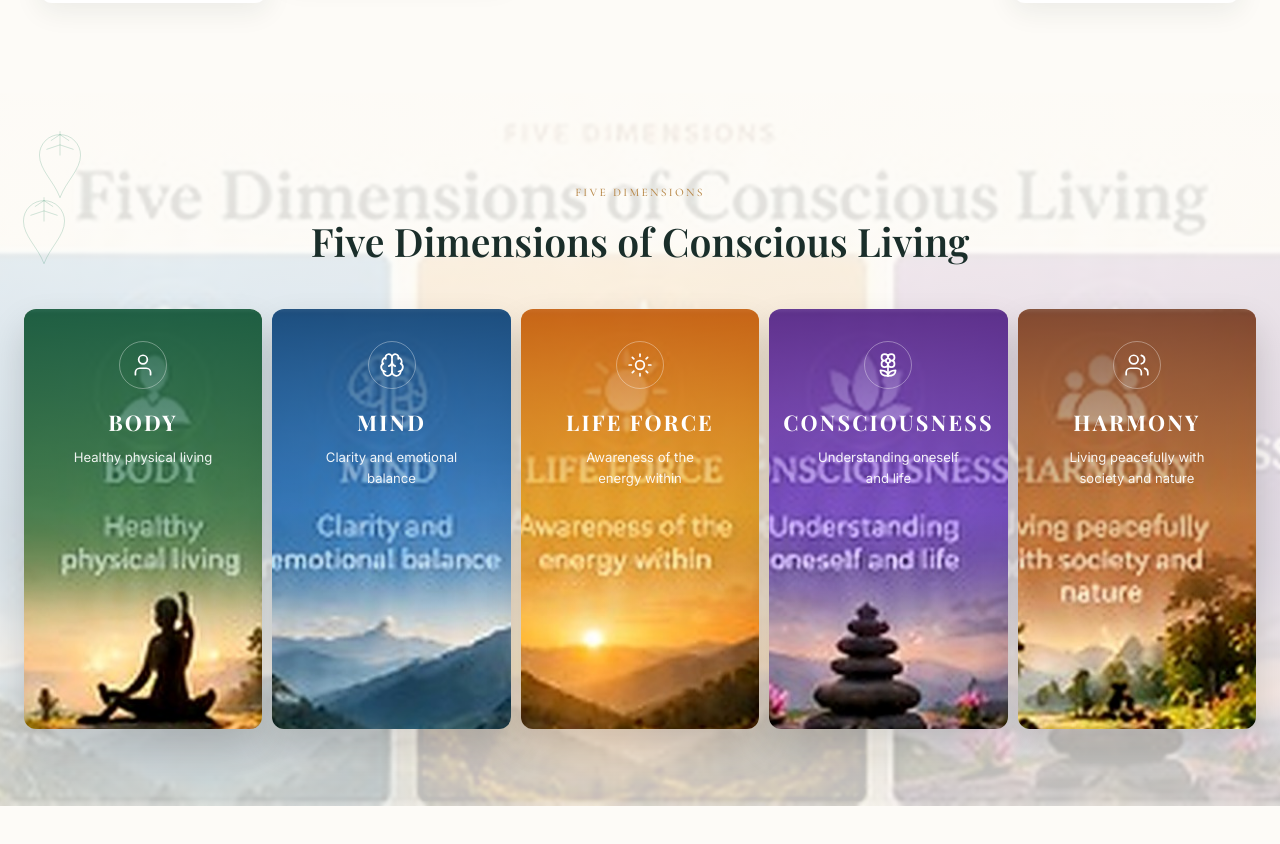
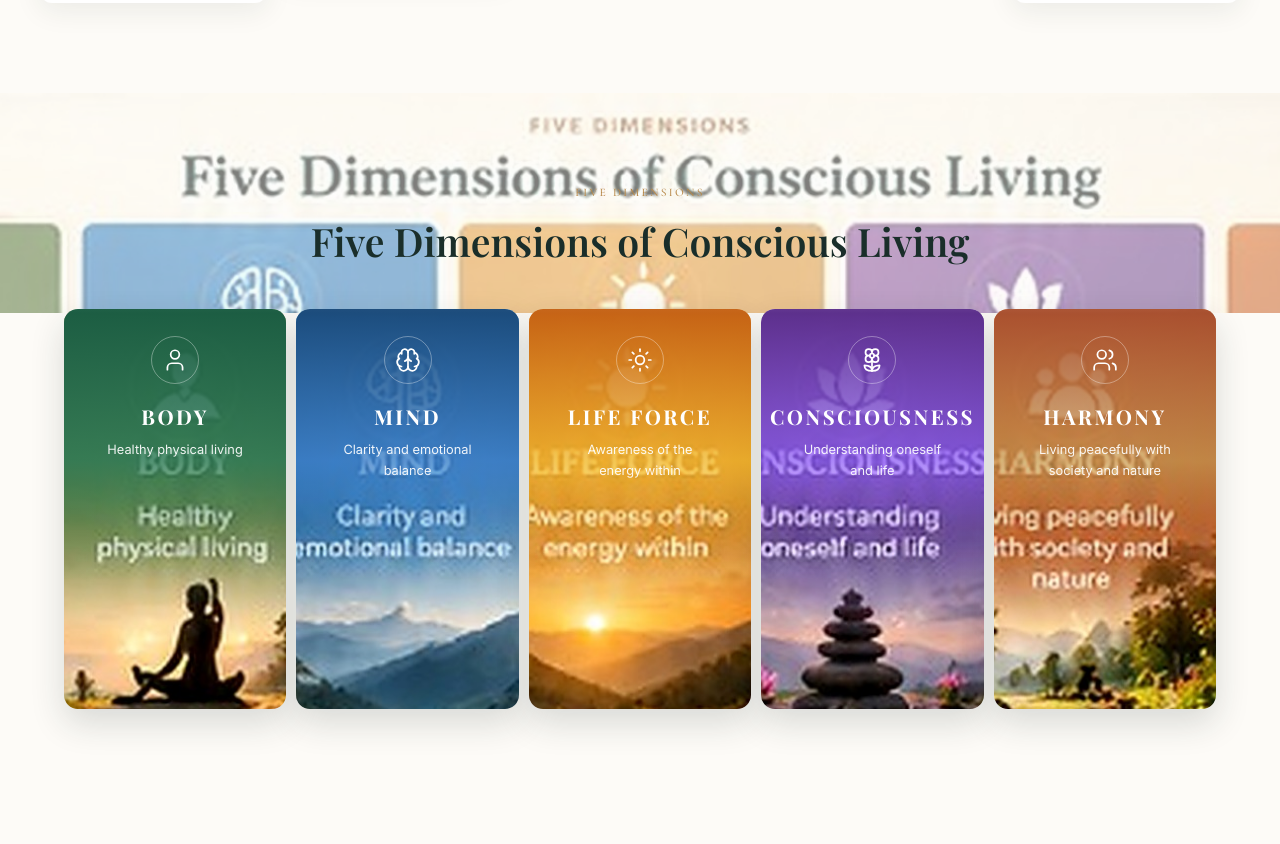
Before and after one commit to Deepankarthikeyan/SVTnew, a React (Vite) app: page / in a window 1280 px wide. Shown: the part 1948-2792 px from the top of the page. Built offline with nearby package versions, Linux system fonts and the light colour scheme.

Commit message:
Fix dimensions overlay, add brand logo, separate footer stacking
Use user logo PNG in nav and footer; scenery-only dimensions background;
refine dimension card gradients and z-index so cards match mockup.

Co-authored-by: Deepankarthikeyan <Deepankarthikeyan@users.noreply.github.com>

```diff
--- /dev/null
+++ b/src/components/BrandLogo.tsx
@@ -0,0 +1,17 @@
+type BrandLogoProps = {
+  className?: string
+  variant?: 'default' | 'footer'
+}
+
+export function BrandLogo({ className = '', variant = 'default' }: BrandLogoProps) {
+  return (
+    <img
+      src="/images/brand-logo.png"
+      alt="Vethathiri Maharishi Spiritual Village"
+      className={`brand-logo brand-logo--${variant} ${className}`.trim()}
+      width={variant === 'footer' ? 280 : 240}
+      height={variant === 'footer' ? 72 : 62}
+      decoding="async"
+    />
+  )
+}
--- a/src/components/Footer.tsx
+++ b/src/components/Footer.tsx
@@ -1,9 +1,10 @@
+import { BrandLogo } from './BrandLogo'
+
 export function Footer() {
   return (
     <footer className="site-footer">
       <div className="container site-footer__inner">
-        <img src="/logo-emblem.svg" alt="" width={40} height={40} />
-        <p>Vethathiri Maharishi Spiritual Village</p>
+        <BrandLogo variant="footer" />
         <p className="site-footer__tag">Know Yourself · Understand Life · Live in Harmony</p>
         <p className="site-footer__copy">© {new Date().getFullYear()} Spiritual Based Life Living</p>
       </div>
--- a/src/components/Navbar.tsx
+++ b/src/components/Navbar.tsx
@@ -2,6 +2,7 @@ import { motion, useMotionValueEvent, useScroll } from 'framer-motion'
 import { useState } from 'react'
 import { useEnquire } from '../context/EnquireContext'
 import { navLinks, type NavLink } from '../data/content'
+import { BrandLogo } from './BrandLogo'
 
 type NavbarProps = {
   activeSection: string
@@ -28,11 +29,7 @@ export function Navbar({ activeSection, links = navLinks, transparentOnTop = fal
     >
       <div className="container nav__inner">
         <a className="nav__brand" href="#home">
-          <img src="/mockup/logo-crop.png" alt="" className="nav__emblem" width={44} height={44} />
-          <span className="nav__brand-text">
-            <strong>Vethathiri Maharishi</strong>
-            <small>Spiritual Village</small>
-          </span>
+          <BrandLogo className="nav__logo-full" />
         </a>
 
         <button
--- a/src/components/sections/DimensionsSection.tsx
+++ b/src/components/sections/DimensionsSection.tsx
@@ -1,20 +1,23 @@
 import { dimensions } from '../../data/content'
 import { DimensionCard } from '../cards/DimensionCard'
-import { BotanicalDecor } from '../BotanicalDecor'
 import { SectionHeading } from '../SectionHeading'
 import { StaggerItem, StaggerReveal } from '../RevealOnScroll'
 
 export function DimensionsSection() {
   return (
     <section id="dimensions" className="section section--dimensions">
-      <BotanicalDecor position="top-left" />
-      <BotanicalDecor position="top-right" />
-      <div className="container">
-        <SectionHeading eyebrow="Five Dimensions" title="Five Dimensions of Conscious Living" align="center" />
+      <div className="dimensions-scenery" aria-hidden="true" />
+      <div className="container dimensions-head">
+        <SectionHeading
+          eyebrow="Five Dimensions"
+          title="Five Dimensions of Conscious Living"
+          align="center"
+        />
       </div>
+      <div className="dimensions-row-wrap">
         <StaggerReveal className="dimensions-row">
           {dimensions.map((dim) => (
-          <StaggerItem key={dim.key}>
+            <StaggerItem key={dim.key} className="dimensions-row__item">
               <DimensionCard
                 keyLabel={dim.key}
                 subtitle={dim.subtitle}
@@ -25,6 +28,7 @@ export function DimensionsSection() {
             </StaggerItem>
           ))}
         </StaggerReveal>
+      </div>
     </section>
   )
 }
--- a/src/components/sections/HeroSection.tsx
+++ b/src/components/sections/HeroSection.tsx
@@ -48,7 +48,7 @@ export function HeroSection() {
 
       <div className="hero__ribbon">
         <div className="container hero__tagline">
-          <img src="/mockup/logo-crop.png" alt="" width={26} height={26} className="hero__tagline-logo" />
+          <img src="/images/brand-logo.png" alt="" width={120} height={32} className="hero__tagline-logo" />
           <span>Know Yourself</span>
           <span className="hero__tagline-dot" aria-hidden="true">·</span>
           <span>Understand Life</span>
--- a/src/data/content.ts
+++ b/src/data/content.ts
@@ -83,35 +83,35 @@ export const dimensions = [
   {
     key: 'BODY',
     subtitle: 'Healthy physical living',
-    gradient: 'linear-gradient(180deg, rgba(26, 92, 66, 0.94) 0%, rgba(45, 122, 88, 0.55) 48%, transparent 72%)',
+    gradient: 'linear-gradient(180deg, rgba(26, 92, 66, 0.98) 0%, rgba(45, 122, 88, 0.82) 38%, rgba(45, 122, 88, 0.2) 55%, transparent 68%)',
     icon: 'body',
     image: '/images/exact/dimension-1.jpg',
   },
   {
     key: 'MIND',
     subtitle: 'Clarity and emotional balance',
-    gradient: 'linear-gradient(180deg, rgba(26, 74, 122, 0.94) 0%, rgba(61, 126, 200, 0.5) 48%, transparent 72%)',
+    gradient: 'linear-gradient(180deg, rgba(26, 74, 122, 0.98) 0%, rgba(61, 126, 200, 0.78) 38%, rgba(61, 126, 200, 0.18) 55%, transparent 68%)',
     icon: 'mind',
     image: '/images/exact/dimension-2.jpg',
   },
   {
     key: 'LIFE FORCE',
     subtitle: 'Awareness of the energy within',
-    gradient: 'linear-gradient(180deg, rgba(196, 95, 18, 0.92) 0%, rgba(240, 180, 41, 0.5) 48%, transparent 72%)',
+    gradient: 'linear-gradient(180deg, rgba(196, 95, 18, 0.96) 0%, rgba(240, 180, 41, 0.75) 38%, rgba(240, 180, 41, 0.15) 55%, transparent 68%)',
     icon: 'force',
     image: '/images/exact/dimension-3.jpg',
   },
   {
     key: 'CONSCIOUSNESS',
     subtitle: 'Understanding oneself and life',
-    gradient: 'linear-gradient(180deg, rgba(90, 45, 138, 0.92) 0%, rgba(139, 92, 246, 0.48) 48%, transparent 72%)',
+    gradient: 'linear-gradient(180deg, rgba(90, 45, 138, 0.96) 0%, rgba(139, 92, 246, 0.72) 38%, rgba(139, 92, 246, 0.12) 55%, transparent 68%)',
     icon: 'consciousness',
     image: '/images/exact/dimension-4.jpg',
   },
   {
     key: 'HARMONY',
     subtitle: 'Living peacefully with society and nature',
-    gradient: 'linear-gradient(180deg, rgba(122, 69, 48, 0.9) 0%, rgba(199, 154, 82, 0.48) 48%, transparent 72%)',
+    gradient: 'linear-gradient(180deg, rgba(168, 78, 46, 0.96) 0%, rgba(199, 154, 82, 0.72) 38%, rgba(199, 154, 82, 0.12) 55%, transparent 68%)',
     icon: 'harmony',
     image: '/images/exact/dimension-5.jpg',
   },
--- a/src/index.css
+++ b/src/index.css
@@ -646,6 +646,7 @@ button {
   grid-template-columns: repeat(5, minmax(0, 1fr));
   gap: 0.65rem;
   padding: 0 clamp(0.75rem, 2vw, 1.5rem);
+  align-items: stretch;
 }
 
 .dimension-card {
@@ -677,12 +678,12 @@ button {
 
 .dimension-card__content {
   position: relative;
-  z-index: 2;
+  z-index: 3;
   display: flex;
   flex-direction: column;
   align-items: center;
-  padding: 1.75rem 1rem 1.5rem;
-  min-height: 390px;
+  padding: 1.75rem 1rem 5.5rem;
+  min-height: 0;
 }
 
 .dimension-card__glow {
--- a/src/styles/mockup-exact.css
+++ b/src/styles/mockup-exact.css
@@ -181,41 +181,95 @@ body {
   font-size: 1rem;
 }
 
-/* —— Dimensions —— */
+/* —— Brand logo —— */
+.brand-logo {
+  height: auto;
+  display: block;
+  max-width: min(240px, 50vw);
+}
+
+.brand-logo--footer {
+  max-width: min(300px, 82vw);
+}
+
+.nav__logo-full {
+  max-width: min(230px, 46vw);
+}
+
+.hero__tagline-logo {
+  max-height: 26px;
+  width: auto;
+  object-fit: contain;
+}
+
+/* —— Dimensions (mockup — no duplicate card background) —— */
 .section--dimensions {
   position: relative;
-  background: var(--bg-main) url('/images/exact/dimensions-bg.jpg') center / cover no-repeat;
-  padding-bottom: clamp(3rem, 6vw, 5rem);
+  isolation: isolate;
+  overflow: hidden;
+  background: var(--bg-main);
+  padding-bottom: clamp(3.5rem, 6vw, 5rem);
 }
 
-.section--dimensions::before {
-  content: '';
+.dimensions-scenery {
   position: absolute;
-  inset: 0;
-  background: linear-gradient(180deg, rgba(253, 251, 247, 0.92), rgba(253, 251, 247, 0.75));
+  top: 0;
+  left: 0;
+  right: 0;
+  height: min(220px, 36vw);
+  background: url('/images/exact/dimensions-scenery.jpg') center top / cover no-repeat;
+  opacity: 0.5;
   pointer-events: none;
+  z-index: 0;
 }
 
-.section--dimensions .container,
-.section--dimensions .dimensions-row {
+.dimensions-head {
   position: relative;
-  z-index: 1;
+  z-index: 2;
+}
+
+.dimensions-row-wrap {
+  position: relative;
+  z-index: 2;
+}
+
+.dimensions-row {
+  max-width: 1200px;
+  margin-inline: auto;
+}
+
+.dimensions-row__item {
+  min-width: 0;
+  height: 100%;
+  display: flex;
+}
+
+.dimensions-row__item .dimension-card {
+  flex: 1;
+  width: 100%;
 }
 
 .dimension-card {
-  min-height: 420px;
-  border-radius: 12px;
+  min-height: 400px;
+  border-radius: 14px;
+  box-shadow: 0 14px 34px rgba(26, 46, 42, 0.16);
 }
 
 .dimension-card__content {
-  min-height: 420px;
+  min-height: 0;
+  padding: 1.65rem 0.65rem 5.75rem;
   justify-content: flex-start;
-  padding-top: 2rem;
 }
 
 .dimension-card__content h3 {
   font-family: var(--font-display);
-  font-size: 1.35rem;
+  font-size: 1.28rem;
+  letter-spacing: 0.12em;
+}
+
+.dimension-card__content p {
+  font-family: var(--font-body);
+  font-size: 0.8rem;
 }
 
 /* —— Lifestyle —— */
@@ -383,7 +437,14 @@ body {
 
 /* —— Final CTA —— */
 .section--final-cta {
+  isolation: isolate;
+  overflow: hidden;
   padding: clamp(4rem, 8vw, 6rem) 0 clamp(3rem, 6vw, 4.5rem);
+}
+
+.site-footer {
+  position: relative;
+  z-index: 5;
 }
 
 .final-cta__overlay {
```
Also changed, not shown: public/images/brand-logo.png (added), public/images/exact/dimensions-scenery.jpg (added). Lines whose indentation alone changed are shown as unchanged.
